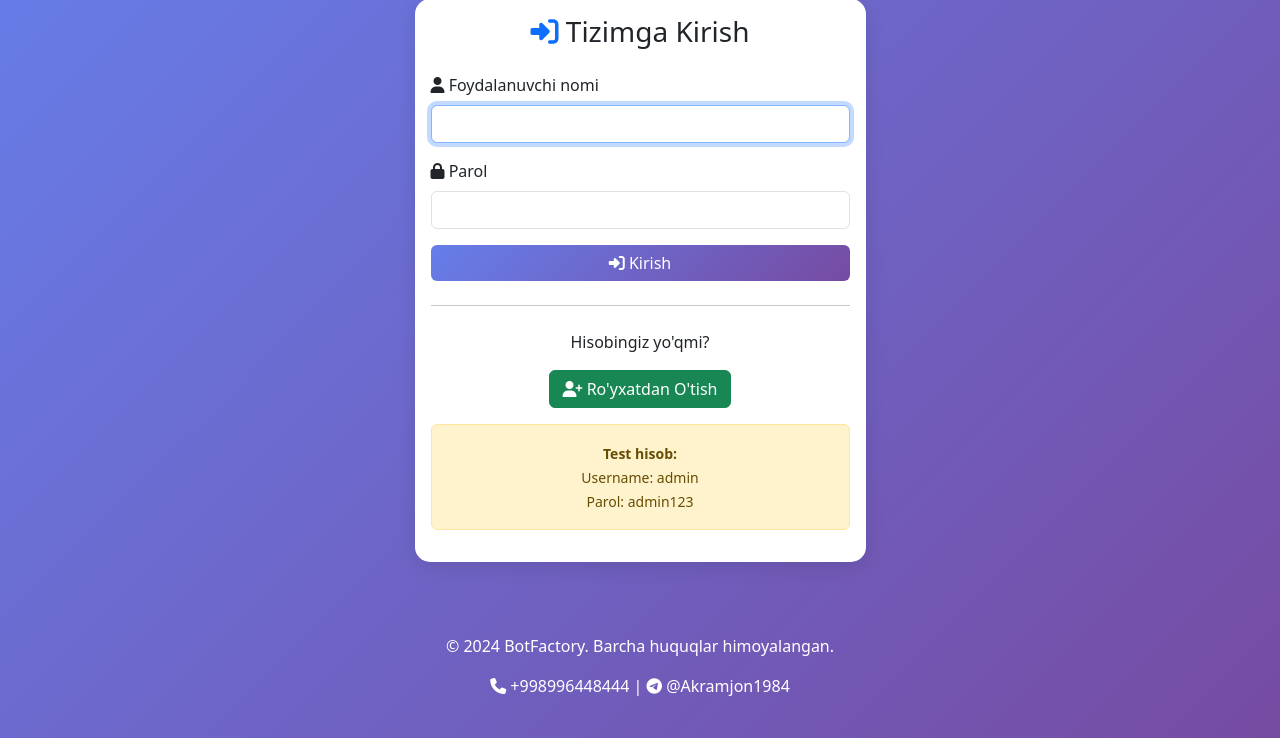
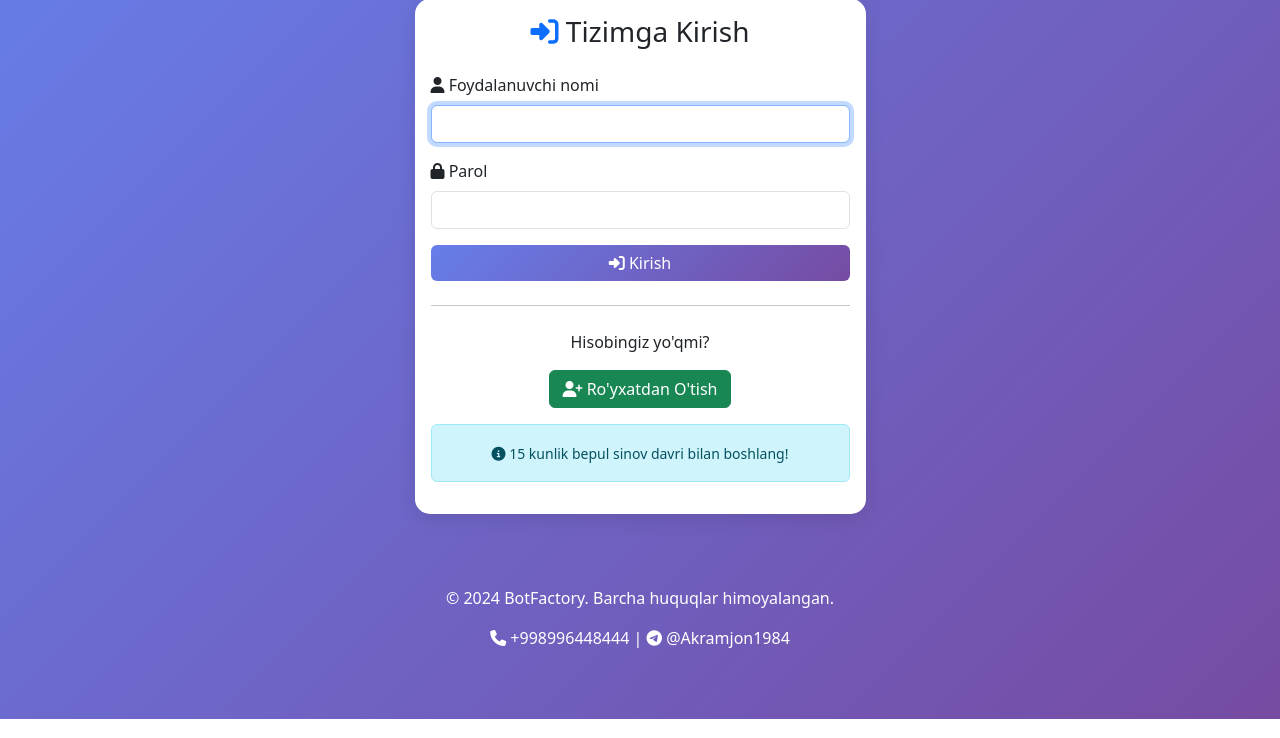
Before and after one commit to optimbazar-ai/Botfactory, a Flask app: page /login in a window 1280 px wide. Shown: the part 81-819 px from the top of the page. Run offline with Flask 3, Linux system fonts and the light colour scheme.

Commit message:
Update: orange button, remove test credentials

```diff
--- a/templates/index.html
+++ b/templates/index.html
@@ -25,7 +25,8 @@
 
         {% if not current_user.is_authenticated %}
         <div class="d-flex justify-content-center gap-3 mb-4">
-            <a href="{{ url_for('register') }}" class="btn btn-primary btn-lg px-5 py-3" style="font-size: 20px;">
+            <a href="{{ url_for('register') }}" class="btn btn-lg px-5 py-3"
+                style="font-size: 20px; background: linear-gradient(135deg, #ff6b35 0%, #f7931e 100%); color: white; border: none; box-shadow: 0 4px 15px rgba(255, 107, 53, 0.4);">
                 <i class="fas fa-rocket"></i> Bepul Boshlash
             </a>
             <a href="#how-it-works" class="btn btn-outline-light btn-lg px-4 py-3">
--- a/templates/login.html
+++ b/templates/login.html
@@ -16,16 +16,14 @@
                         <label for="username" class="form-label">
                             <i class="fas fa-user"></i> Foydalanuvchi nomi
                         </label>
-                        <input type="text" class="form-control" id="username" name="username"
-                               required autofocus>
+                        <input type="text" class="form-control" id="username" name="username" required autofocus>
                     </div>
 
                     <div class="mb-3">
                         <label for="password" class="form-label">
                             <i class="fas fa-lock"></i> Parol
                         </label>
-                        <input type="password" class="form-control" id="password" name="password"
-                               required>
+                        <input type="password" class="form-control" id="password" name="password" required>
                     </div>
 
                     <button type="submit" class="btn btn-primary w-100">
@@ -41,11 +39,9 @@
                         <i class="fas fa-user-plus"></i> Ro'yxatdan O'tish
                     </a>
 
-                    <div class="alert alert-warning mt-3">
+                    <div class="alert alert-info mt-3">
                         <small>
-                            <strong>Test hisob:</strong><br>
-                            Username: admin<br>
-                            Parol: admin123
+                            <i class="fas fa-info-circle"></i> 15 kunlik bepul sinov davri bilan boshlang!
                         </small>
                     </div>
                 </div>
```
